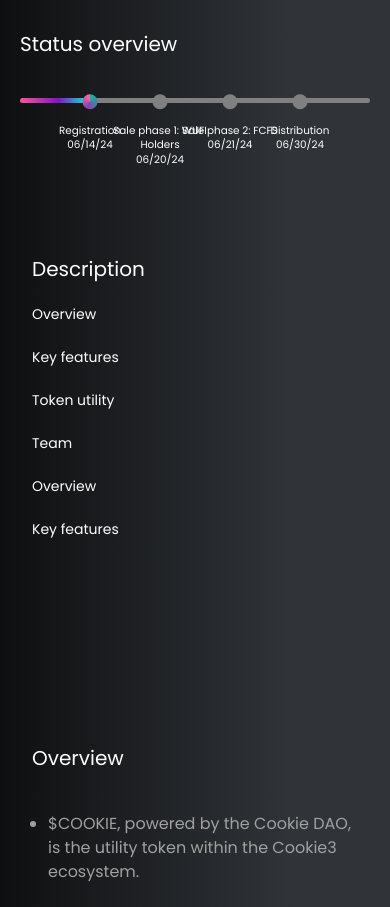
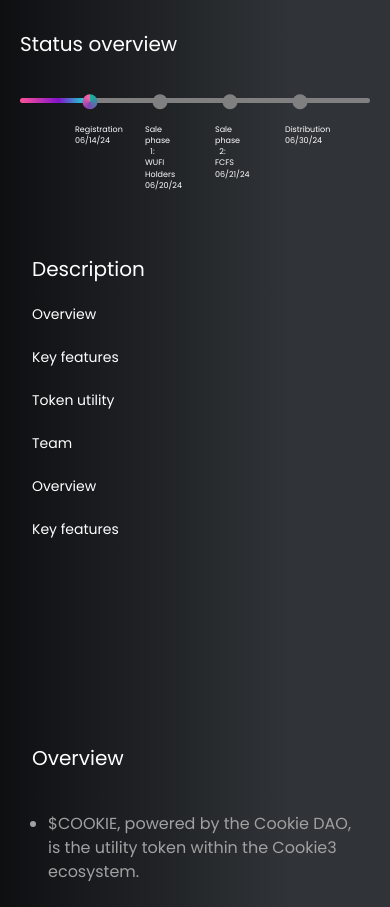
Before and after one commit to AbdurRehman1312/wufiswap_launchpad, a React (Vite) app: page /farm in a window 390 px wide. Shown: the part 980-1887 px from the top of the page. Built offline with nearby package versions, Linux system fonts and the light colour scheme.

Commit message:
chore: Update TokenCard component styling
Adjust width and background color of TokenCard component to improve layout and appearance.

```diff
--- a/src/index.css
+++ b/src/index.css
@@ -153,9 +153,10 @@
   }
 
   .label {
-      width: 100px;
-      font-size: 0.65rem;
-
+      width: 100%;
+      font-size: 8px;
+      left: 0% !important;
+      text-align: center;
   }
 }
 .toc-container {
```
